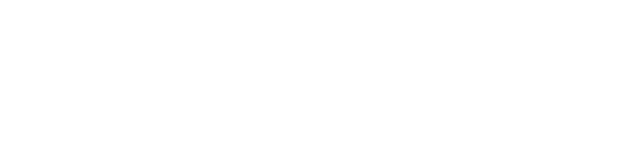
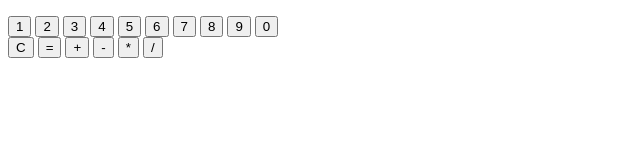
Before and after one commit to LeonKonst/calculator, a plain HTML site: page index.html in a window 1280 px wide. Shown: the whole page, without its empty margins (0-640 px from the left). Drawn offline with Linux system fonts and the light colour scheme.

Commit message:
Add a function to populate the first number and display the number when digits are clicked

```diff
--- a/index.html
+++ b/index.html
@@ -7,6 +7,31 @@
     <link rel="stylesheet" href="styles.css">
 </head>
 <body>
+    <div id="calculator-conatiner">
+        <p id="display"></p>
+        <div id="buttons-container">
+            <div id="digit-buttons">
+                <button id="one-btn" value="1">1</button>
+                <button id="two-btn" value="2">2</button>
+                <button id="three-btn" value="3">3</button>
+                <button id="four-btn" value="4">4</button>
+                <button id="five-btn" value="5">5</button>
+                <button id="six-btn" value="6">6</button>
+                <button id="seven-btn" value="7">7</button>
+                <button id="eight-btn" value="8">8</button>
+                <button id="nine-btn" value="9">9</button>
+                <button id="zero-btn" value="0">0</button>
+            </div>
+            <div id="operator-buttons">
+                <button id="clear" value="clear">C</button>
+                <button id="equal" value="equal">=</button>
+                <button id="plus" value="plus">+</button>
+                <button id="minus" value="minus">-</button>
+                <button id="multiply" value="multiply">*</button>
+                <button id="divide" value="divide">/</button>
+            </div>
+        </div>
+    </div>
     <script src="script.js"></script>
 </body>
 </html>
--- a/script.js
+++ b/script.js
@@ -13,3 +13,26 @@ function multiply(a, b){
 function divide(a, b){
     return b!==0?a/b:Infinity;
 }
+
+let firstNumber = "";
+let secondNumber = "";
+let operator = "";
+
+function operate(a, b, operator){
+    return operator(a,b);
+}
+
+
+const digitBtns = document.querySelector("#digit-buttons");
+const display = document.querySelector("#display");
+
+
+
+digitBtns.addEventListener("click", (e) => {
+    if(e.target.tagName==="BUTTON"){
+        display.textContent += e.target.value;
+        firstNumber += e.target.value;
+
+    }
+}
+);
```
